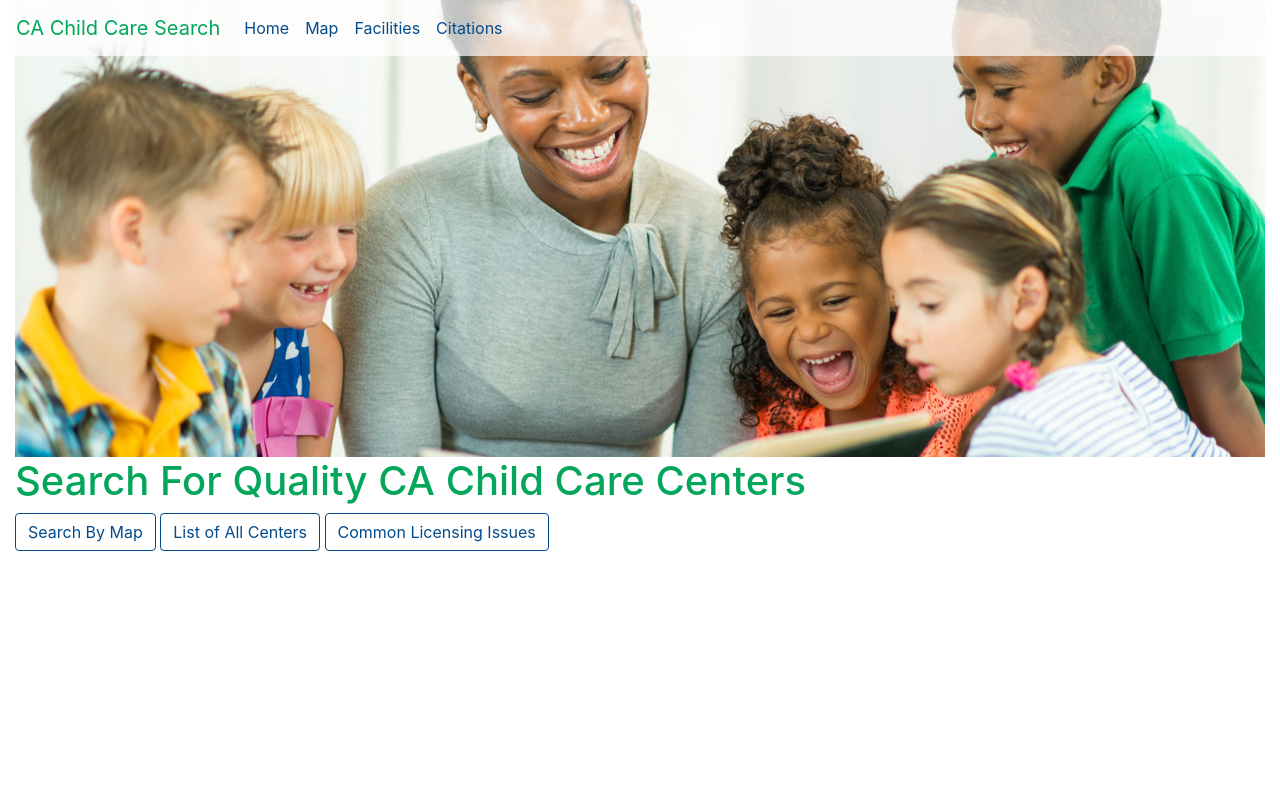
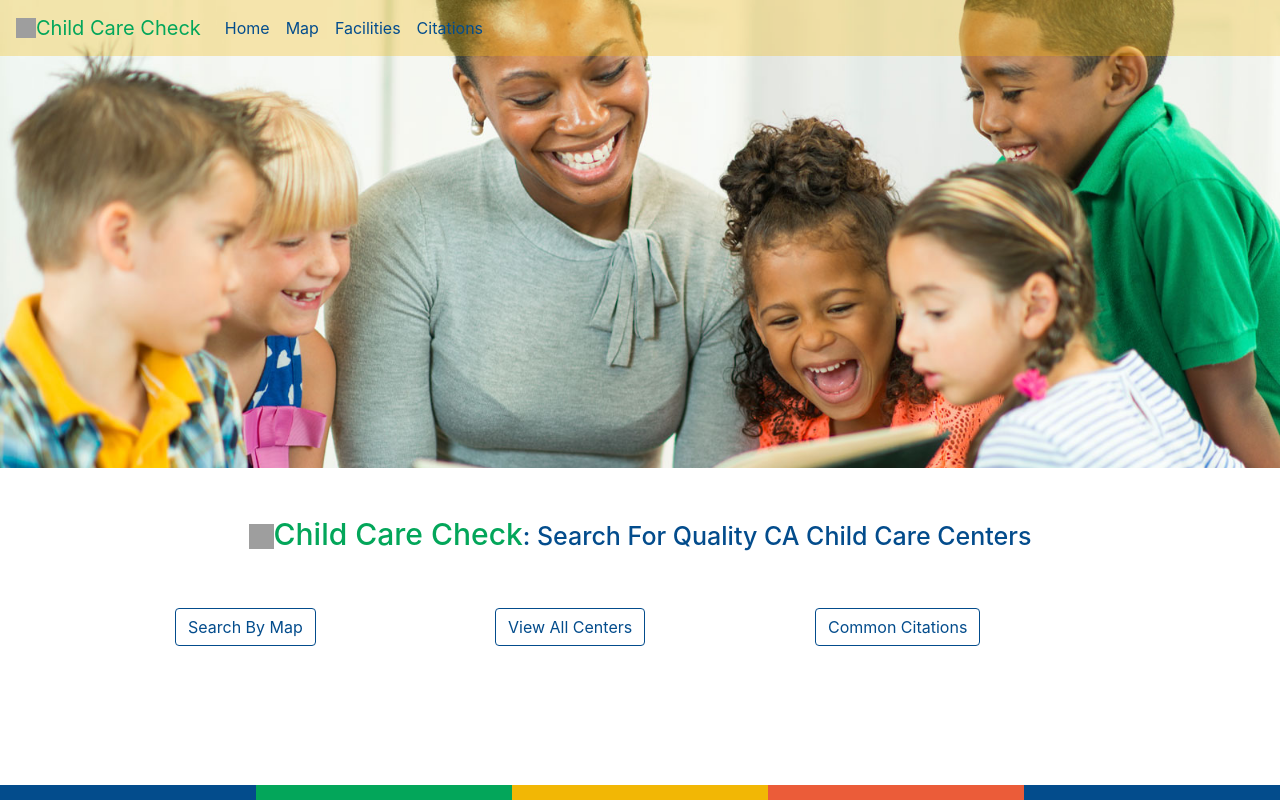
Before and after one commit to hanndull/child-care-check, a Flask app: page / in a window 1280 px wide. Run offline with Flask 2, Linux system fonts and the light colour scheme; some libraries are stand-ins or nearby versions; grey boxes are pictures that could not be loaded.

Commit message:
Added in additional bootstrap and CSS design.

```diff
--- a/server.py
+++ b/server.py
@@ -37,8 +37,13 @@ def show_facilities():
     """Facilities page"""
 
     facilities = Facility.query.order_by(Facility.name).all()
+    num_facilities = len(facilities)
 
-    return render_template('facilities.html', facilities=facilities)
+    return render_template(
+                            'facilities.html',
+                            facilities=facilities,
+                            num_facilities=num_facilities
+                            )
 
 
 @app.route('/citations')
--- a/static/css/bootstrap.css
+++ b/static/css/bootstrap.css
@@ -2,13 +2,30 @@
         background-color: rgba(255,255,255,0.5);
     }*/
 .navbar {
-    background-color: rgba(255,255,255,0.7);
+    /*background: linear-gradient(to left, #f9d1d4, #d3cdec);*/
+    /*background-color: rgba(255,255,255,0.7);*/
+    background-color: rgba(242,183,5,0.3)
 }
 .navbar-brand { /* forest green -- navbar brand */
     color: rgba(3,166,90,1);
 }
 h1 { /* forest green -- navbar brand */
     color: rgba(3,166,90,1);
+    font-size: 30px;
+}
+h2 {
+    font-size: 25px;
+    color: rgba(3,76,140,1);
+}
+h3 {
+    font-size: 20px;
+}
+h4 {
+    font-size: 16px;
+}
+.nestedh2 {
+    font-size: 25px;
+    color: rgba(3,76,140,1);
 }
 .nav-link { /* deep blue -- navbar links */
     color: rgba(3,76,140,1);
@@ -26,7 +43,6 @@ a { /* deep blue -- hyperlinks */
     background-color: rgba(3,76,140,1);
     color: white;
 }
-
 .top-0 {
     position: absolute;
     top: 0;
@@ -38,27 +54,36 @@ a { /* deep blue -- hyperlinks */
     left: 16px;
     color: white;
 }
-
 #home-header {
     z-index: 1;
-    position: relative;
+    /*position: relative;*/
 }
-
 .position-relative {
     position: relative;
 }
 
-
 /*EXTRA COLORS*/
-/*.light-green {
-    color: rgba(7,217,140,1);
+.green {
+    background: rgba(7,217,140,1);
+    height: 15px;
     }
 .yellow {
-    color: rgba(242,183,5,1);
+    background: rgba(242,183,5,1);
+    height: 15px;
 }
 .pink {
-    color: rgba(210,84,152,1);
+    background: rgba(210,84,152,1);
+    height: 15px;
 }
 .orange {
-    color: rgba(235, 92, 57,1);
-}*/
+    background: rgba(235, 92, 57,1);
+    height: 15px;
+}
+.blue {
+    background: rgba(3,76,140,1);
+    height: 15px;
+}
+.drk-grn {
+    background: rgba(3,166,90,1);
+    height: 15px;
+}
--- a/templates/base.html
+++ b/templates/base.html
@@ -15,9 +15,10 @@
 </head>
 
   <body>
-
-    <nav class="navbar navbar-expand-md fixed-top">
-      <a class="navbar-brand" href="/">CA Child Care Search</a>
+    <div class="container-fluid position-relative">
+      <nav class="navbar navbar-expand-sm fixed-top">
+        <img src="https://cdn.pixabay.com/photo/2014/04/02/11/01/tick-305245_960_720.png" height="20" width="20">
+        <a class="navbar-brand" href="/">Child Care Check</a>
         <button class="navbar-toggler" type="button" data-toggle="collapse" data-target="#navbarCollapse" aria-controls="navbarCollapse" aria-expanded="false" aria-label="Toggle navigation">
           <span class="navbar-toggler-icon"></span>
         </button>
@@ -25,7 +26,7 @@
             <ul class="navbar-nav mr-auto">
               <li class="nav-item active">
                 <a class="nav-link" href="/">Home
-                <span class="sr-only">(current)</span>
+                  <!-- <span class="sr-only">(current)</span> -->
                 </a>
               </li>
               <li class="nav-item">
@@ -40,12 +41,26 @@
             </ul>
           </div>
       </nav>
+    </div>
 
 <!-- Need to fix the nav bar collapse -->
 
   {% block content %} fill in content here {% endblock %}
 
-
+    <div class="container-fluid mt-3 fixed-bottom">
+      <div class="row align-items-center">
+        <div class="col blue">
+        </div>
+        <div class="col drk-grn">
+        </div>
+        <div class="col yellow">
+        </div>
+        <div class="col orange">
+        </div>
+        <div class="col blue">
+        </div>
+      </div>
+    </div>
   </body>
 
 </html>
--- a/templates/facilities.html
+++ b/templates/facilities.html
@@ -5,7 +5,7 @@
 
     <h1>CA Child Care Center Facilities</h1>
 
-    <h2>Note that this list does not include home-based facilities.</h2>
+    <h4>Number of Facilities: {{ num_facilities }} | Note that this list does not include home-based facilities.</h4>
 
         {% for facility in facilities %}
             <p><a href="/facilities/{{ facility.f_id }}">
--- a/templates/home.html
+++ b/templates/home.html
@@ -8,20 +8,33 @@
 
 {% block content %}
 
-<div class="container-fluid position-relative">
-    <img src="/static/readinggroup.jpg" class="img-fluid" alt="Young children reading with a teacher" id="home-header">
+<div class="position-relative">
+    <img src="/static/readinggroup.jpg" class="img-fluid" alt="Preschool-age children reading with a teacher" id="home-header">
     <!-- Image from: https://www.actforchildren.org/wp-content/uploads/2015/09/Opening-CC-Program-PAGE-HEADER.jpg -->
-    <div class="bottom-left">
-<!--         <h1>Search For Quality CA Child Care Centers</h1> -->
+</div>
+
+<div class="container-fluid position-relative mt-5 d-flex justify-content-center">
+    <div class="row">
+        <div class="col">
+            <div class="row">
+                <h1><img src="https://cdn.pixabay.com/photo/2014/04/02/11/01/tick-305245_960_720.png" height="25" width="25">Child Care Check<span class="nestedh2">: Search For Quality CA Child Care Centers</span></h1>
+            </div>
+        </div>
     </div>
 </div>
 
-<div class="container-fluid position-relative">
-    <h1>Search For Quality CA Child Care Centers</h1>
-    <a class="btn btn-outline" href="/map" role="button">Search By Map</a>
-    <a class="btn btn-outline" href="/facilities" role="button">List of All Centers</a>
-    <a class="btn btn-outline" href="/citations" role="button">Common Licensing Issues</a>
-
+<div class="container-fluid position-relative mt-5">
+    <div class="row justify-content-center">
+        <div class="col-3">
+            <a class="btn btn-grn btn-outline" href="/map" role="button">Search By Map</a>
+        </div>
+        <div class="col-3">
+            <a class="btn btn-yw btn-outline" href="/facilities" role="button">View All Centers</a>
+        </div>
+        <div class="col-3">
+            <a class="btn btn-orng btn-outline" href="/citations" role="button">Common Citations</a>
+        </div>
+    </div>
 </div>
 
 {% endblock %}
```
Also changed, not shown: templates/citation-profile.html (+6 -3 lines), templates/map.html (+9 -0 lines), static/favicon.ico. Lines whose indentation alone changed are shown as unchanged.
